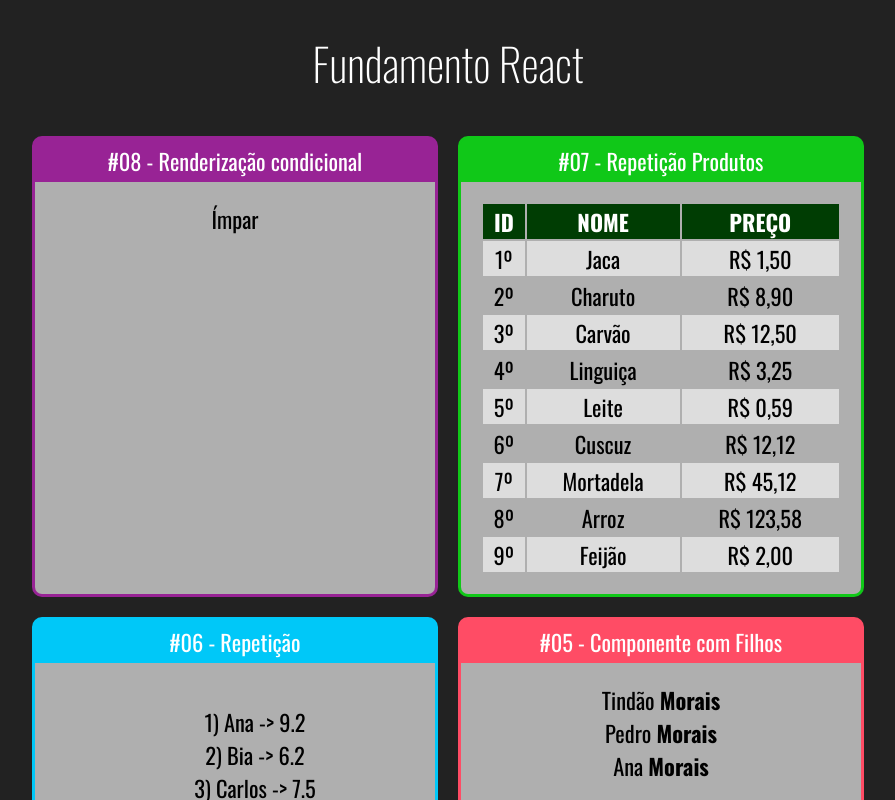
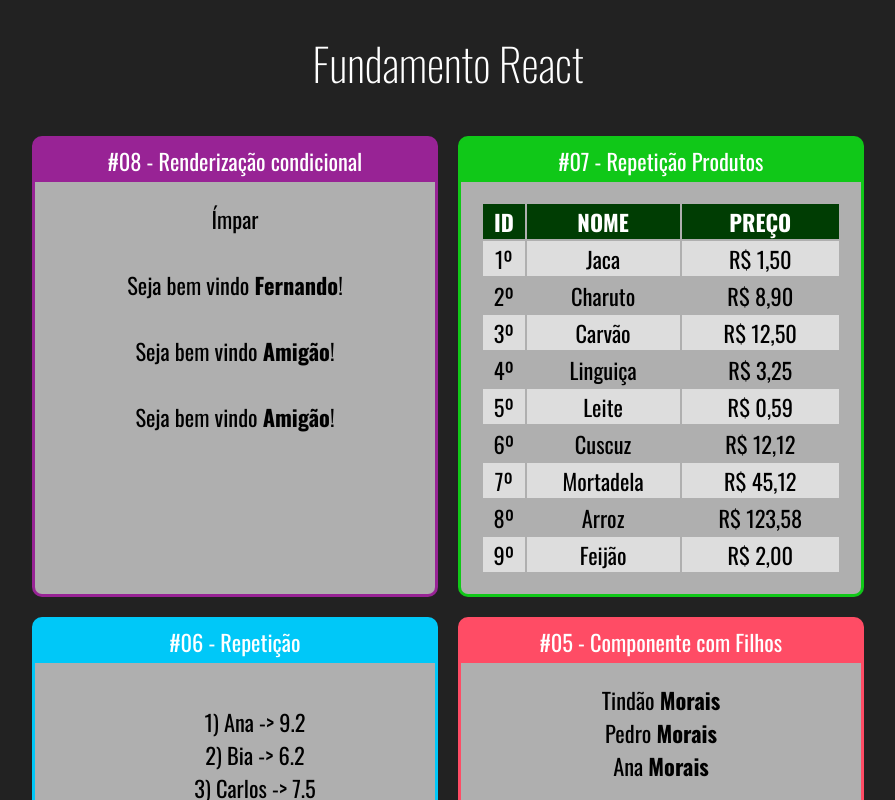
Before and after one commit to tindao02/fundamentos-react, a React (Create React App) app: page / in a window 1280 px wide. Shown: the top 800 px of the page, without its empty margins (192-1087 px from the left). Built offline with nearby package versions, Linux system fonts and the light colour scheme.

Commit message:
Renderização condicional 2

```diff
--- a/src/App.jsx
+++ b/src/App.jsx
@@ -12,6 +12,7 @@
 import ListaAlunos from './components/repeticao/ListaAlunos'
 import ListaProdutos from './components/repeticao/ListaProdutos'
 import ParOuImpar from './components/condicional/ParOuImpar'
+import UsuarioInfo from './components/condicional/UsuarioInfo'
 
 export default () =>
 (
@@ -21,7 +22,10 @@
         <div className='Cards'>
 
             <Card titulo="#08 - Renderização condicional" color='#982395'>
-                <ParOuImpar numero={-21}/>
+                <ParOuImpar numero={21}/><br/>
+                <UsuarioInfo usuario={ {nome:'Fernando'} } /> <br/>
+                <UsuarioInfo usuario={{}} /><br/>
+                <UsuarioInfo/>
             </Card>
 
             <Card titulo="#07 - Repetição Produtos" color='#10C818'>
--- /dev/null
+++ b/src/components/condicional/UsuarioInfo.jsx
@@ -0,0 +1,18 @@
+import React from 'react';
+
+import If from './if'
+
+export default (props) =>
+{
+    const usuario = props.usuario || {};
+    return(
+        <div>
+            <If test={usuario && usuario.nome}>
+                Seja bem vindo <strong>{ usuario.nome }</strong>!
+            </If>
+            <If test={!usuario || !usuario.nome}>
+                Seja bem vindo <strong>Amigão</strong>!
+            </If>
+        </div>
+    );
+}
--- /dev/null
+++ b/src/components/condicional/if.js
@@ -0,0 +1,11 @@
+export default (props) =>
+{
+    if(props.test)
+    {
+        return props.children;
+    }
+    else
+    {
+        return false;
+    }
+}
```
